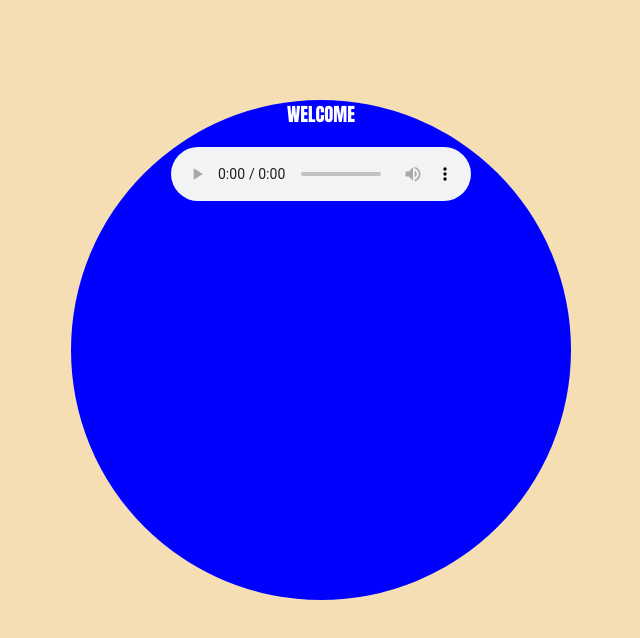
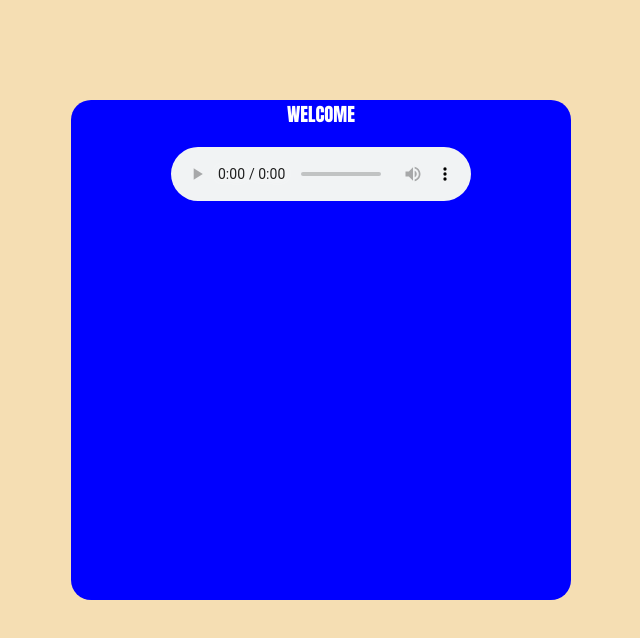
Before and after one commit to kingsleyesisi/telegram-music, a plain HTML site: page index.html in a window 1280 px wide. Shown: the whole page, without its empty margins (319-959 px from the left). Drawn offline with Linux system fonts and the light colour scheme.

Commit message:
change the border radius

```diff
--- a/styles.css
+++ b/styles.css
@@ -8,7 +8,7 @@ body{
     background-color: blue;
     max-width: 500px;
     min-height: 500px;
-    border-radius: 100%;
+    border-radius: 20px;
     }
 
 h3{
```
